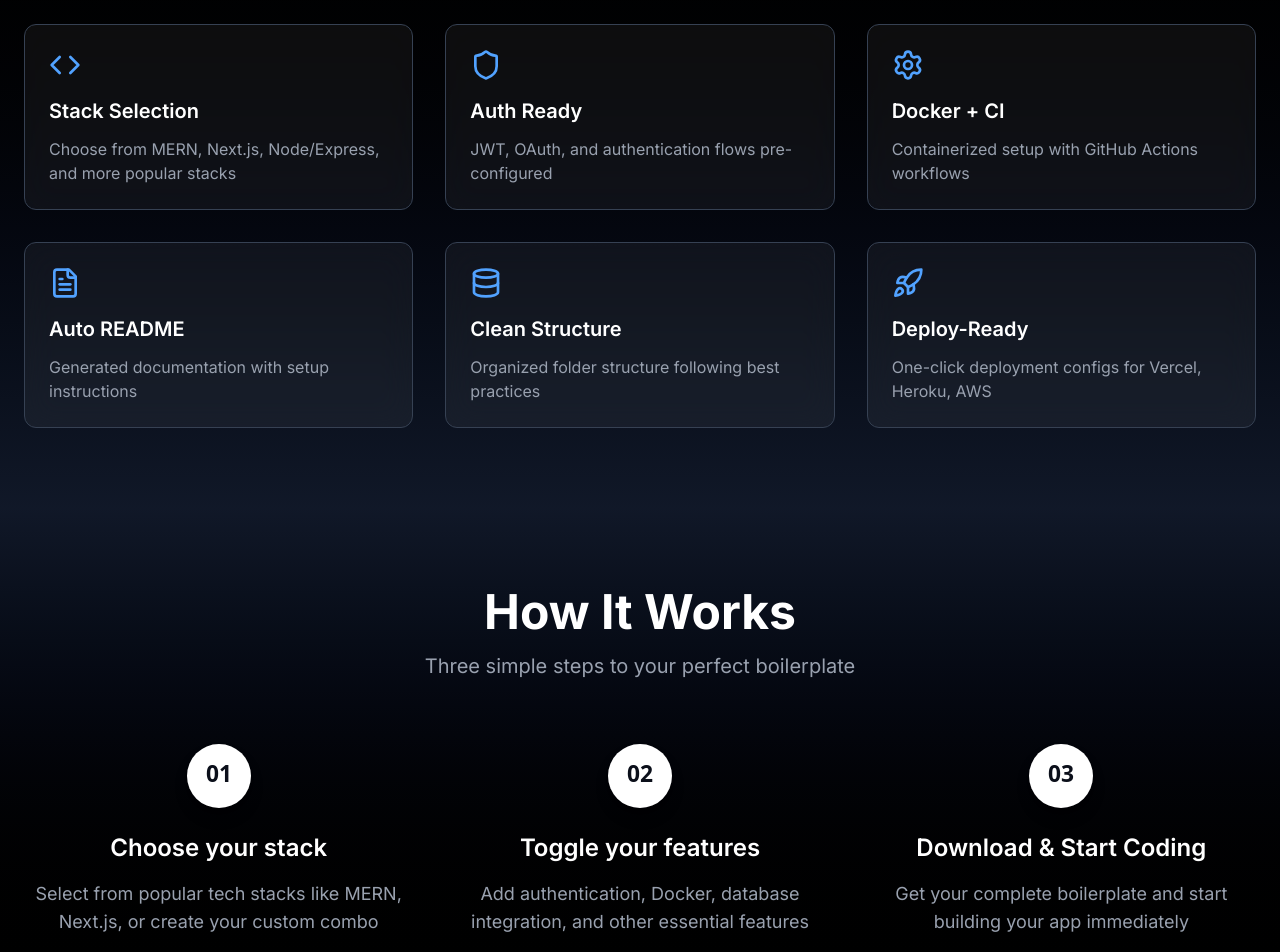
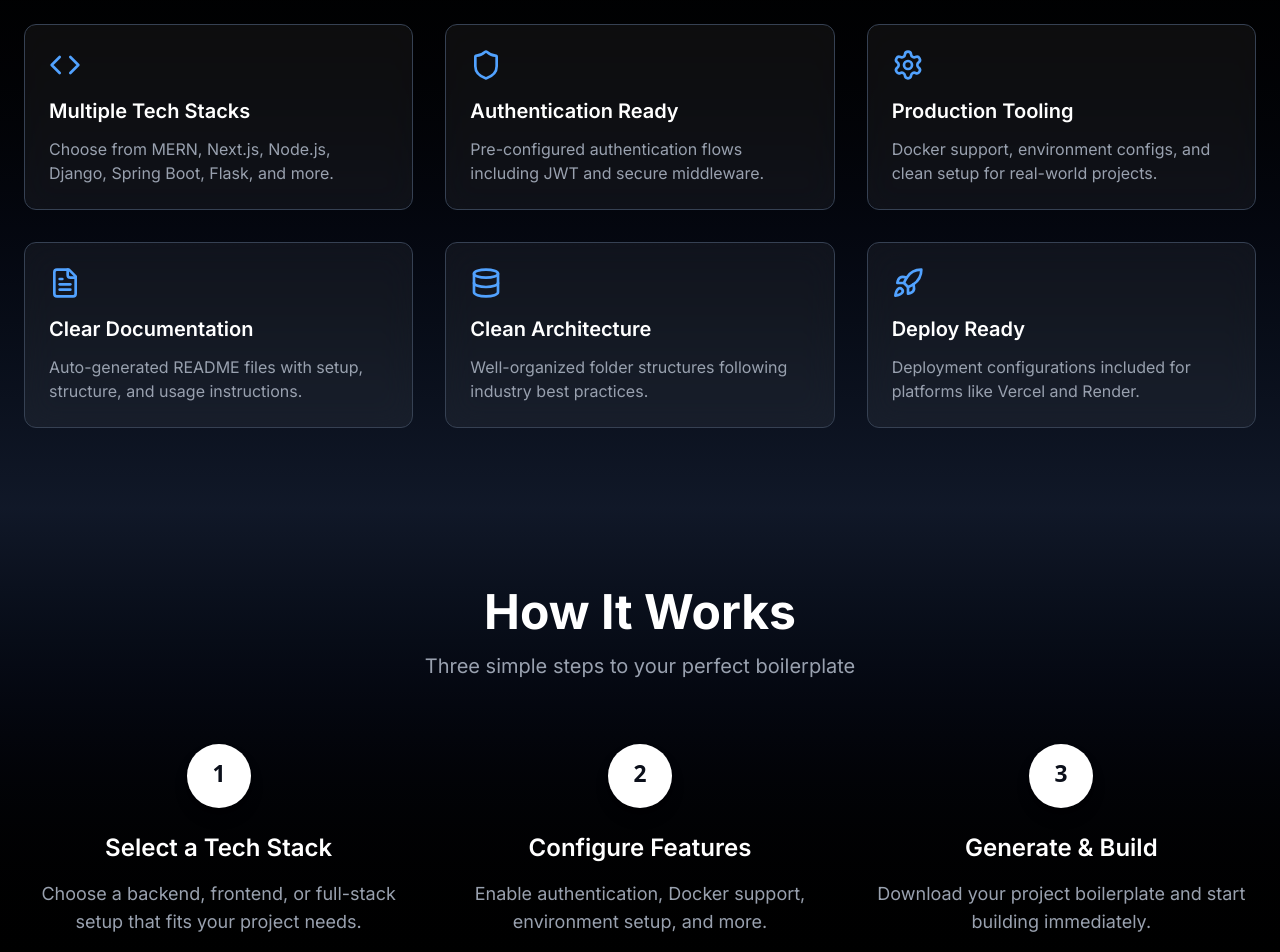
Before and after one commit to Debug-Aryan/DevStarter, a React (Vite) app in the folder client/: page / in a window 1280 px wide. Shown: the part 940-1892 px from the top of the page. Built offline with nearby package versions, Linux system fonts and the light colour scheme; no server answers.

Commit message:
Updated Text Content

```diff
--- a/client/src/features/generator/components/StackSelector.jsx
+++ b/client/src/features/generator/components/StackSelector.jsx
@@ -63,7 +63,7 @@ export default function StackSelector({ onNext }) {
         {
             id: 'nextjs',
             title: 'Next.js',
-            description: 'React framework with SSR, SSG, API routes, and great DX',
+            description: 'React framework with server-side rendering, static generation, and API routes',
             icon: iconNode(nextJsIcon, 'Next.js', { bgColor: '#ffffff' }),
             color: 'from-black-200 to-gray-600',
             tags: ['React', 'SSR', 'SSG', 'API Routes'],
@@ -99,19 +99,19 @@ export default function StackSelector({ onNext }) {
         {
             id: 'flask',
             title: 'Flask',
-            description: 'Lightweight Python microframework for building APIs quickly',
+            description: 'Lightweight Python framework for building APIs and backend services',
             icon: iconNode(flaskIcon, 'Flask', { bgColor: '#ffffff' }),
             color: 'from-yellow-400 to-red-500',
-            tags: ['Python', 'Flask', 'Microframework', 'API'],
+            tags: ['Python', 'Flask', 'Microframework', 'Backend'],
             popular: false
         },
         {
             id: 'full-stack-ts',
             title: 'Full-Stack TypeScript',
-            description: 'End-to-end TypeScript with React, Node.js, and PostgreSQL',
+            description: 'End-to-end TypeScript with React, Node.js, and MongoDB',
             icon: iconNode(fullStackTsIcon, 'Full-Stack TypeScript'),
             color: 'from-blue-600 to-purple-700',
-            tags: ['TypeScript', 'React', 'Node.js', 'PostgreSQL'],
+            tags: ['TypeScript', 'React', 'Node.js', 'MongoDB'],
             popular: true
         },
         {
--- a/client/src/pages/HomePage/data/landingPageData.jsx
+++ b/client/src/pages/HomePage/data/landingPageData.jsx
@@ -3,50 +3,50 @@ import { Code, Database, Shield, Settings, FileText, Rocket } from 'lucide-react
 export const features = [
     {
         icon: <Code className="w-8 h-8" />,
-        title: "Stack Selection",
-        description: "Choose from MERN, Next.js, Node/Express, and more popular stacks"
+        title: "Multiple Tech Stacks",
+        description: "Choose from MERN, Next.js, Node.js, Django, Spring Boot, Flask, and more."
     },
     {
         icon: <Shield className="w-8 h-8" />,
-        title: "Auth Ready",
-        description: "JWT, OAuth, and authentication flows pre-configured"
+        title: "Authentication Ready",
+        description: "Pre-configured authentication flows including JWT and secure middleware."
     },
     {
         icon: <Settings className="w-8 h-8" />,
-        title: "Docker + CI",
-        description: "Containerized setup with GitHub Actions workflows"
+        title: "Production Tooling",
+        description: "Docker support, environment configs, and clean setup for real-world projects."
     },
     {
         icon: <FileText className="w-8 h-8" />,
-        title: "Auto README",
-        description: "Generated documentation with setup instructions"
+        title: "Clear Documentation",
+        description: "Auto-generated README files with setup, structure, and usage instructions."
     },
     {
         icon: <Database className="w-8 h-8" />,
-        title: "Clean Structure",
-        description: "Organized folder structure following best practices"
+        title: "Clean Architecture",
+        description: "Well-organized folder structures following industry best practices."
     },
     {
         icon: <Rocket className="w-8 h-8" />,
-        title: "Deploy-Ready",
-        description: "One-click deployment configs for Vercel, Heroku, AWS"
+        title: "Deploy Ready",
+        description: "Deployment configurations included for platforms like Vercel and Render."
     }
 ];
 
 export const steps = [
     {
-        number: "01",
-        title: "Choose your stack",
-        description: "Select from popular tech stacks like MERN, Next.js, or create your custom combo"
+        number: "1",
+        title: "Select a Tech Stack",
+        description: "Choose a backend, frontend, or full-stack setup that fits your project needs."
     },
     {
-        number: "02",
-        title: "Toggle your features",
-        description: "Add authentication, Docker, database integration, and other essential features"
+        number: "2",
+        title: "Configure Features",
+        description: "Enable authentication, Docker support, environment setup, and more."
     },
     {
-        number: "03",
-        title: "Download & Start Coding",
-        description: "Get your complete boilerplate and start building your app immediately"
+        number: "3",
+        title: "Generate & Build",
+        description: "Download your project boilerplate and start building immediately."
     }
 ];
```
Lines whose indentation alone changed are shown as unchanged.
